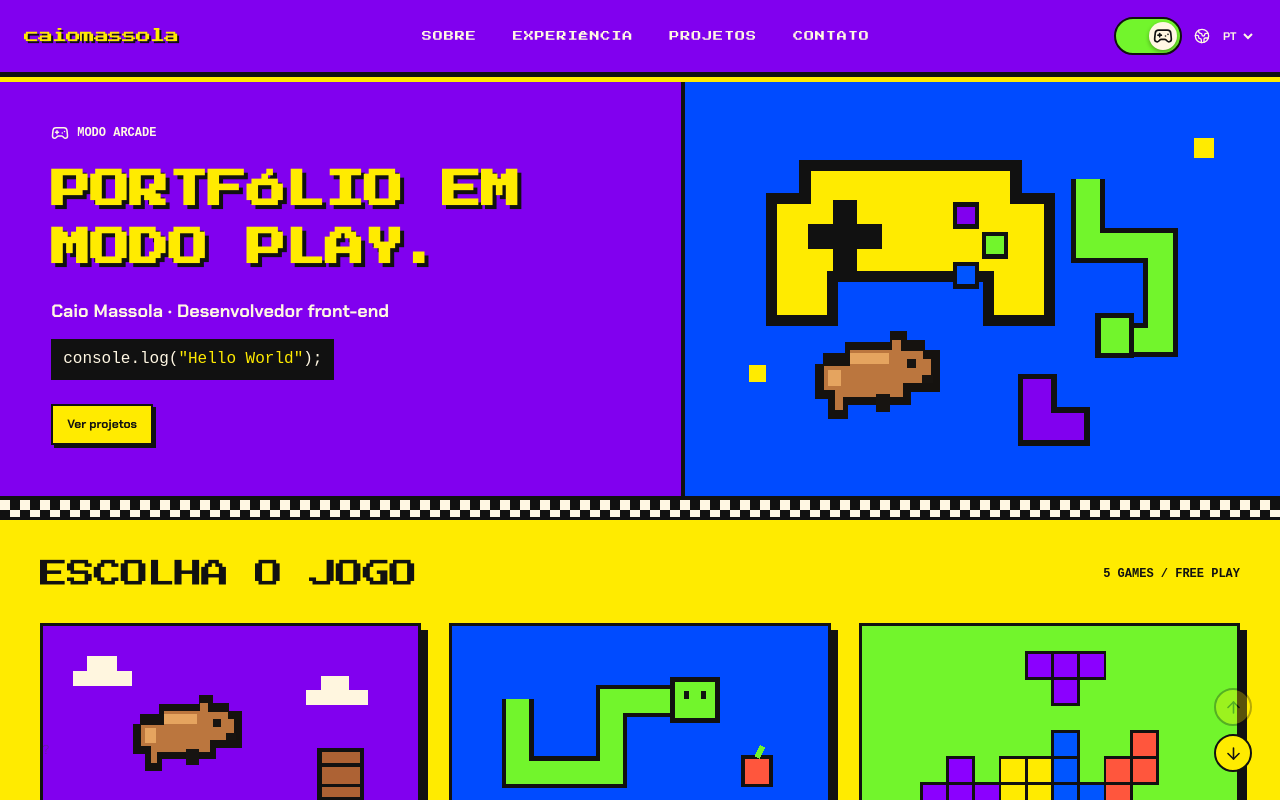
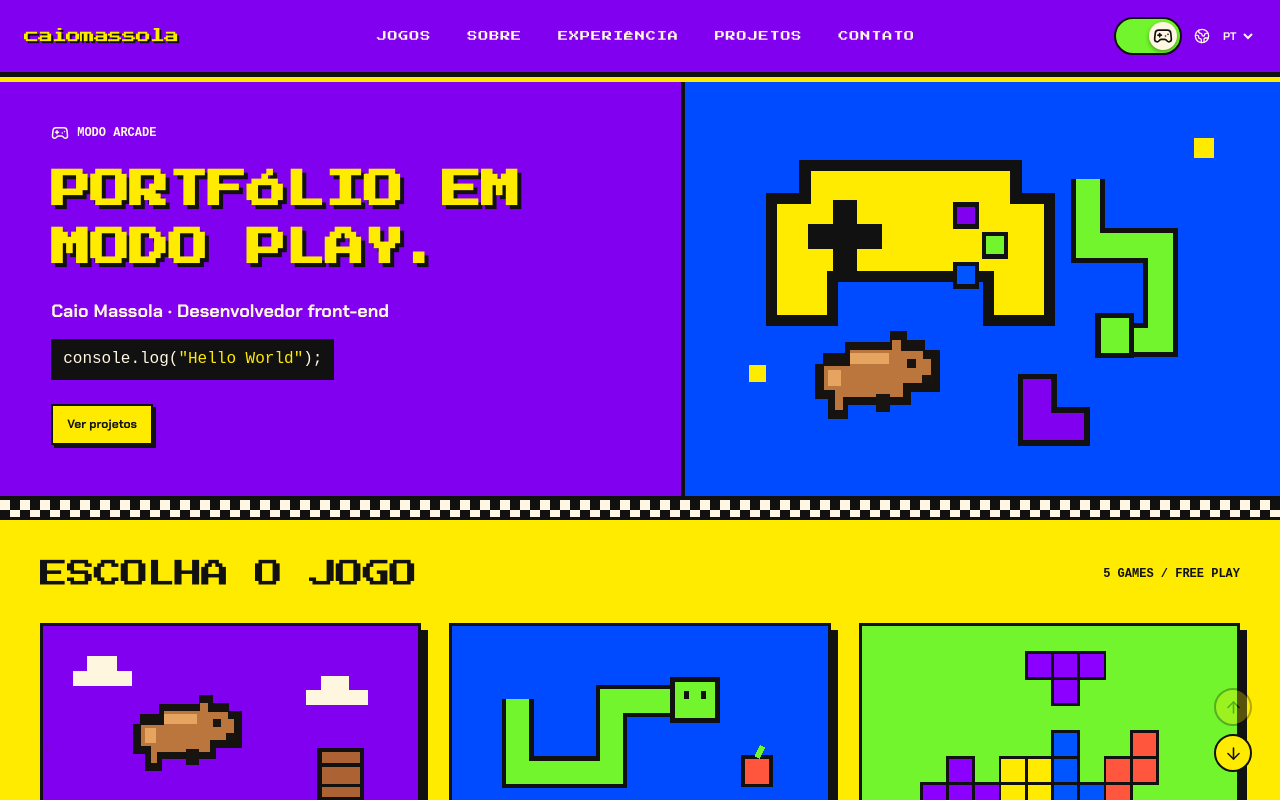
Before and after one commit to CaioMassola/portfolio, a React (Vite) app: page / in a window 1280 px wide. Both pictures are taken after a click on the switch 1063 px from the left and 36 px from the top of the page. Shown: the top 800 px of the page. Built offline with nearby package versions, Linux system fonts and the light colour scheme.

Commit message:
feat: add games link to arcade navigation

```diff
--- a/src/components/arcade/Arcade.tsx
+++ b/src/components/arcade/Arcade.tsx
@@ -103,7 +103,10 @@ export default function Arcade({ language }: { language: Language }) {
         </div>
       </div>
       <div className="arcade-checkers" />
-      <div className="arcade-library">
+      <div
+        className="arcade-library"
+        id="games"
+      >
         <div className="arcade-library-heading">
           <h2>{t.choose}</h2>
           <span>5 GAMES / FREE PLAY</span>
--- a/src/components/layout/Header.tsx
+++ b/src/components/layout/Header.tsx
@@ -50,6 +50,14 @@ export default function Header({
                 : 'Navigation'
           }
         >
+          {arcade && (
+            <a
+              href="#games"
+              onClick={() => setMenuOpen(false)}
+            >
+              {{ pt: 'Jogos', en: 'Games', es: 'Juegos' }[language]}
+            </a>
+          )}
           {t.nav.map((label, i) => (
             <a
               key={sections[i]}
--- a/src/styles/_arcade.scss
+++ b/src/styles/_arcade.scss
@@ -953,3 +953,7 @@
 :root[data-arcade='true'] .card-snake .arcade-button {
   --arcade-hover-color: #ff6547;
 }
+
+#games {
+  scroll-margin-top: 20px;
+}
```
Also changed, not shown: 2 other files (tests, documents, lock files or other folders).
